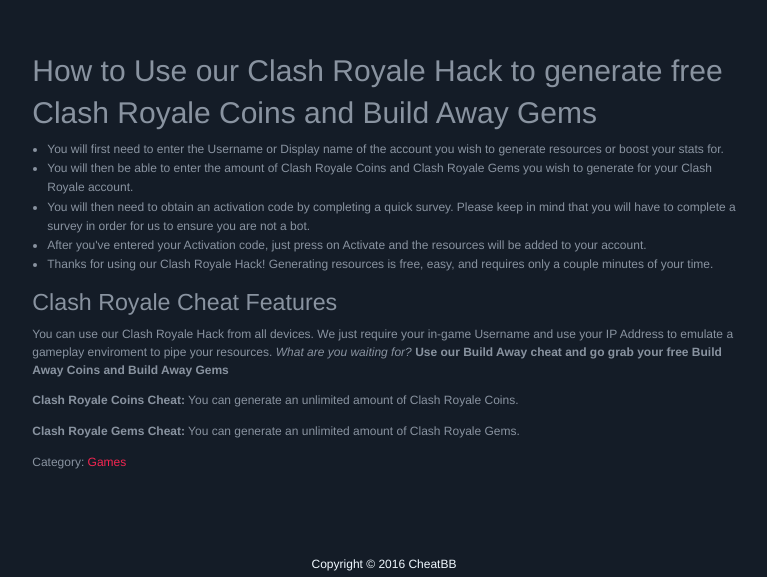
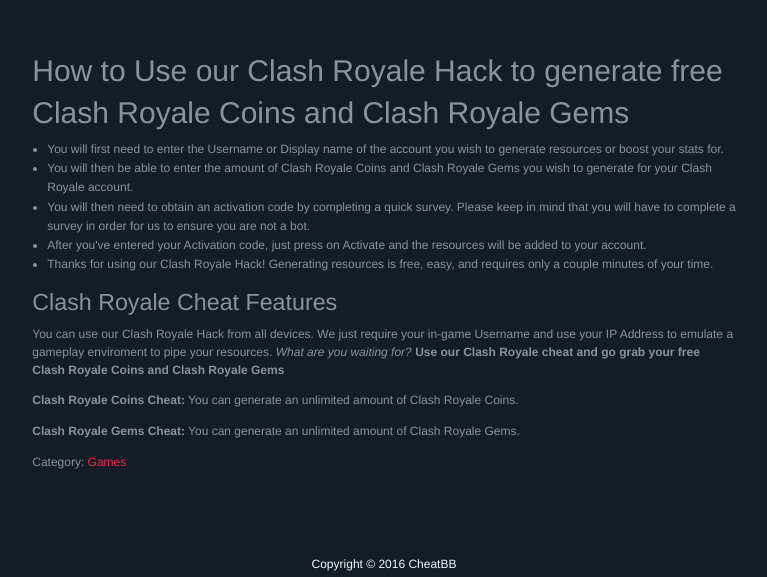
Before and after one commit to kayleighkarr/kayleighkarr.github.io, a plain HTML site: page clash-royale-hack/index.html in a window 1280 px wide. Shown: the part 806-1383 px from the top of the page, without its empty margins (256-1023 px from the left). Drawn offline with Linux system fonts and the light colour scheme; files that its build step writes are made by us from their sources.

Commit message:
Update index.html

```diff
--- a/clash-royale-hack/index.html
+++ b/clash-royale-hack/index.html
@@ -206,7 +206,7 @@
 
     <div class="content generator-content" itemprop="articleBody">
 
-      <h2>How to Use our Clash Royale Hack to generate free Clash Royale Coins and Build Away Gems</h2>
+      <h2>How to Use our Clash Royale Hack to generate free Clash Royale Coins and Clash Royale Gems</h2>
       <ul>
       <li>You will first need to enter the Username or Display name of the account you wish to generate resources or boost your stats for.</li>
       <li>You will then be able to enter the amount of Clash Royale Coins and Clash Royale Gems you wish to generate for your Clash Royale account.</li>
@@ -216,7 +216,7 @@
       <li>Thanks for using our Clash Royale Hack! Generating resources is free, easy, and requires only a couple minutes of your time.</li>
       </ul>
       <h3>Clash Royale Cheat Features</h3>
-      You can use our Clash Royale Hack from all devices. We just require your in-game Username and use your IP Address to emulate a gameplay enviroment to pipe your resources. <em>What are you waiting for?</em> <strong>Use our Build Away  cheat and go grab your free Build Away Coins and Build Away Gems</strong></p>
+      You can use our Clash Royale Hack from all devices. We just require your in-game Username and use your IP Address to emulate a gameplay enviroment to pipe your resources. <em>What are you waiting for?</em> <strong>Use our Clash Royale cheat and go grab your free Clash Royale Coins and Clash Royale Gems</strong></p>
       <p><strong>Clash Royale Coins Cheat:</strong> You can generate an unlimited amount of Clash Royale Coins.</p><p><strong>Clash Royale Gems Cheat:</strong> You can generate an unlimited amount of Clash Royale Gems.</p>
 
 
```
